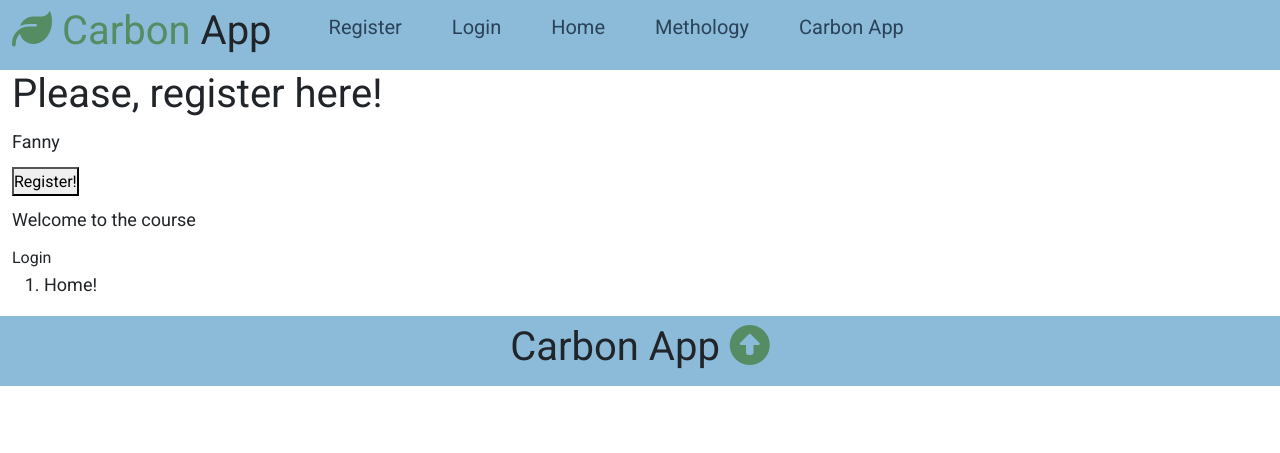
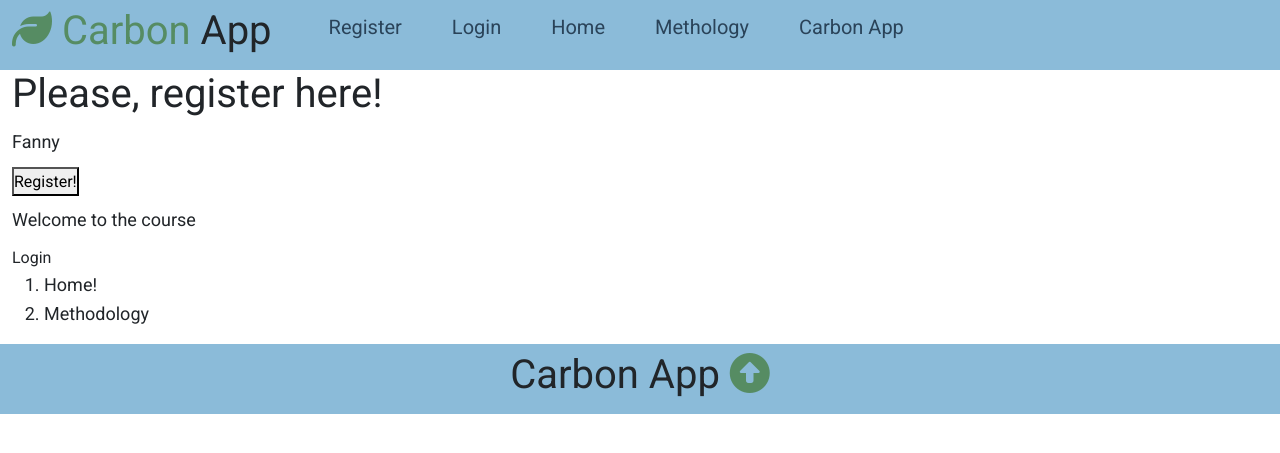
Before and after one commit to Fannyski/carbon_app_v1, a Flask app: page /register in a window 1280 px wide. Shown: the top 453 px of the page. Run offline with Flask 2, Linux system fonts and the light colour scheme; some libraries are stand-ins or nearby versions.

Commit message:
insert text

```diff
--- a/capp/templates/users/register.html
+++ b/capp/templates/users/register.html
@@ -12,6 +12,7 @@
     <span>Login</span>
     <ol>
       <li>Home!</li>
+      <li>Methodology</li>
     </ol>
   </div>
 </section>
```
